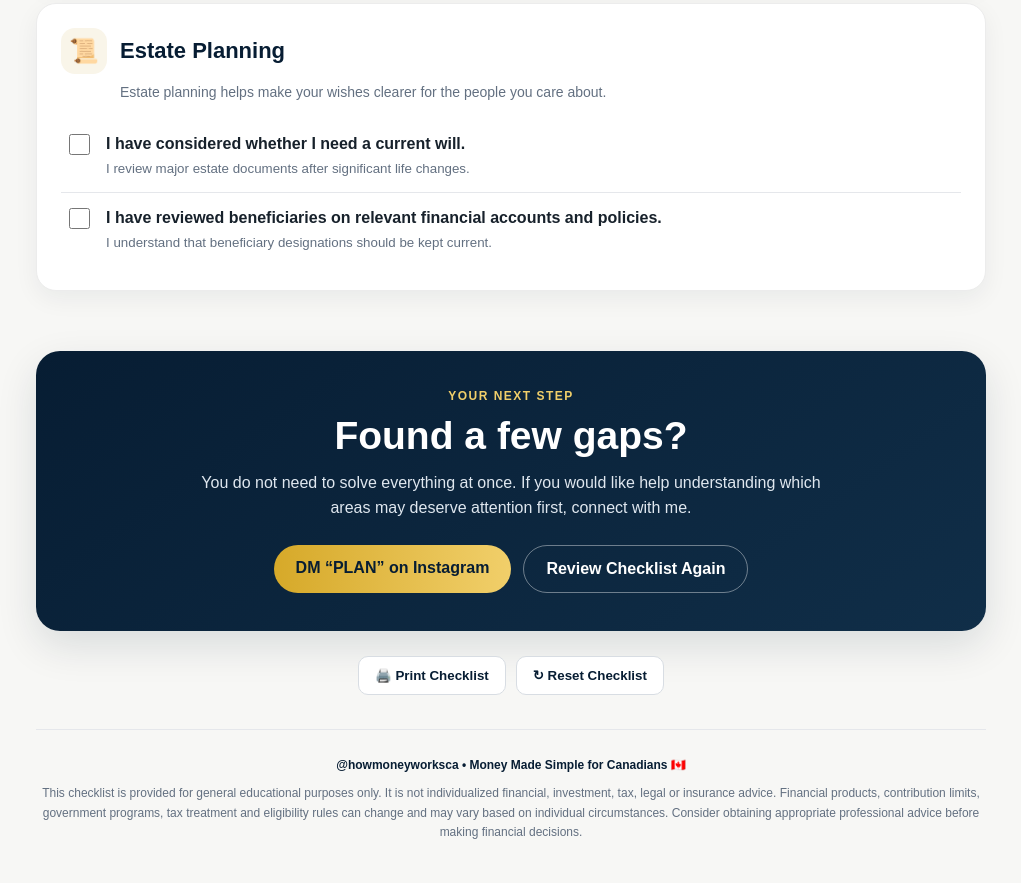
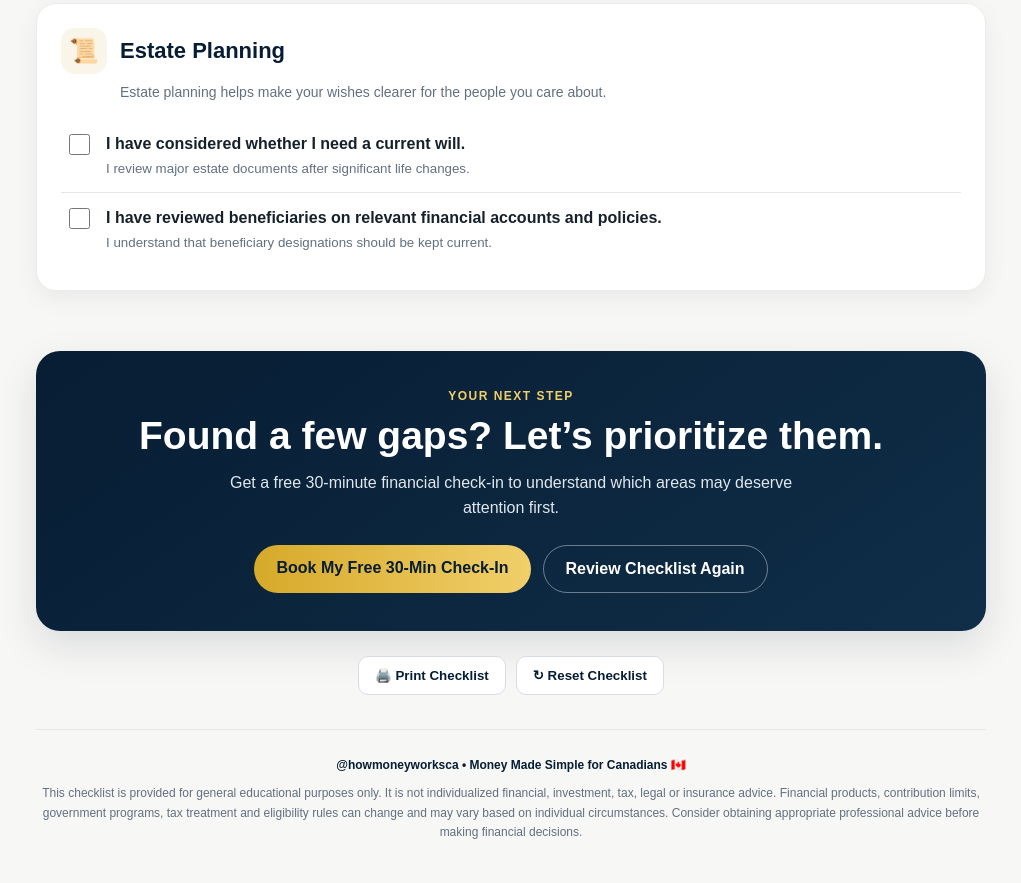
Before and after one commit to surdan123/Instagram_Client_Form, a plain HTML site: page checklist/index.html in a window 1280 px wide. Shown: the part 3376-4259 px from the top of the page, without its empty margins (129-1150 px from the left). Drawn offline with Linux system fonts and the light colour scheme.

Commit message:
Revise call-to-action in checklist/index.html
Updated the call-to-action text and modified the offer for a financial check-in.

```diff
--- a/checklist/index.html
+++ b/checklist/index.html
@@ -780,12 +780,11 @@
 
       <div class="eyebrow">Your next step</div>
 
-      <h2>Found a few gaps?</h2>
+      <h2>Found a few gaps? Let’s prioritize them.</h2>
 
       <p>
-        You do not need to solve everything at once. If you would like help
-        understanding which areas may deserve attention first, connect with me.
-      </p>
+  Get a free 30-minute financial check-in to understand which areas may deserve attention first.
+</p>
 
       <div class="buttons">
 
@@ -795,7 +794,7 @@
           target="_blank"
           rel="noopener"
         >
-          DM “PLAN” on Instagram
+          Book My Free 30-Min Check-In
         </a>
 
         <a
```
